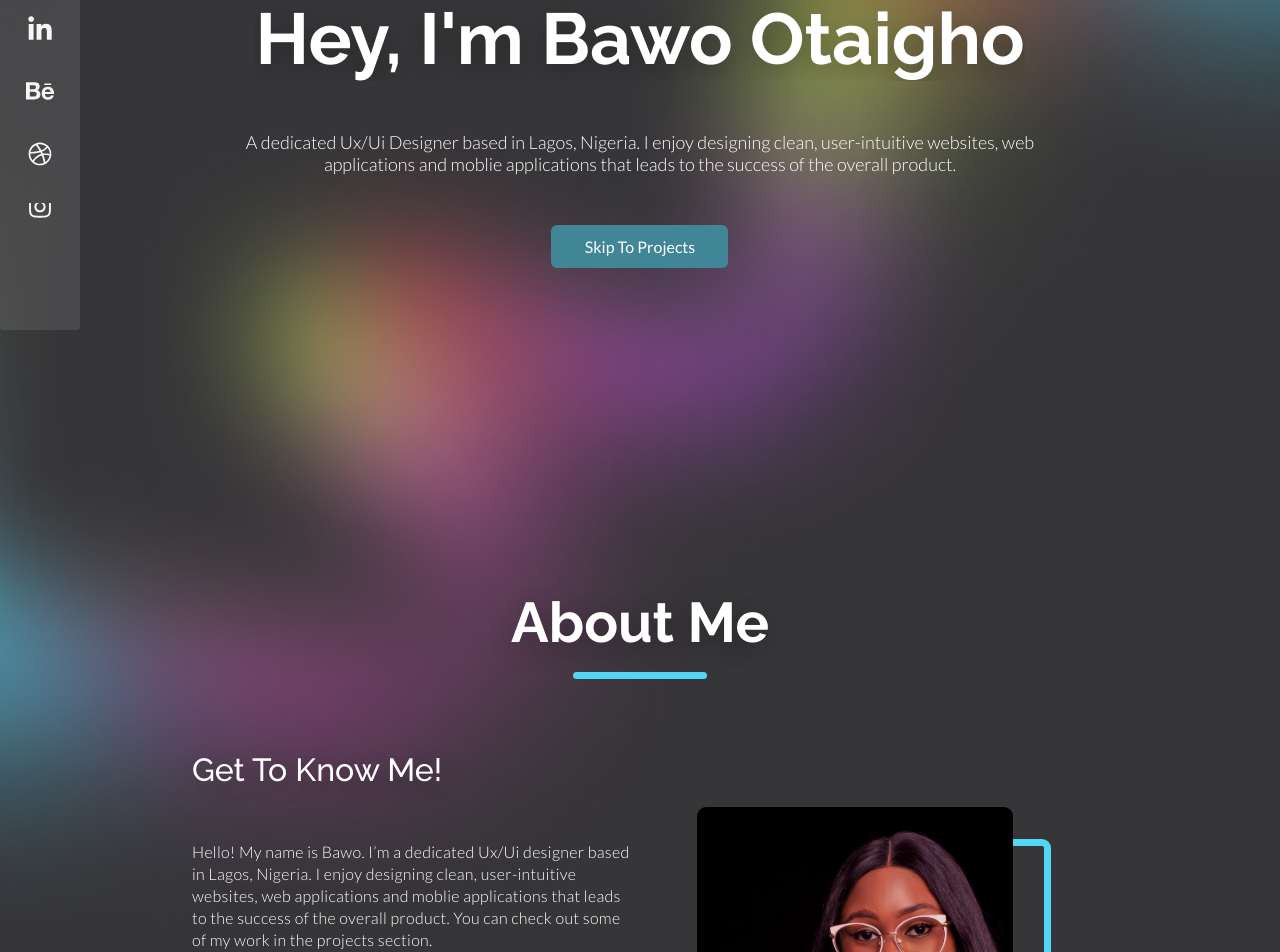
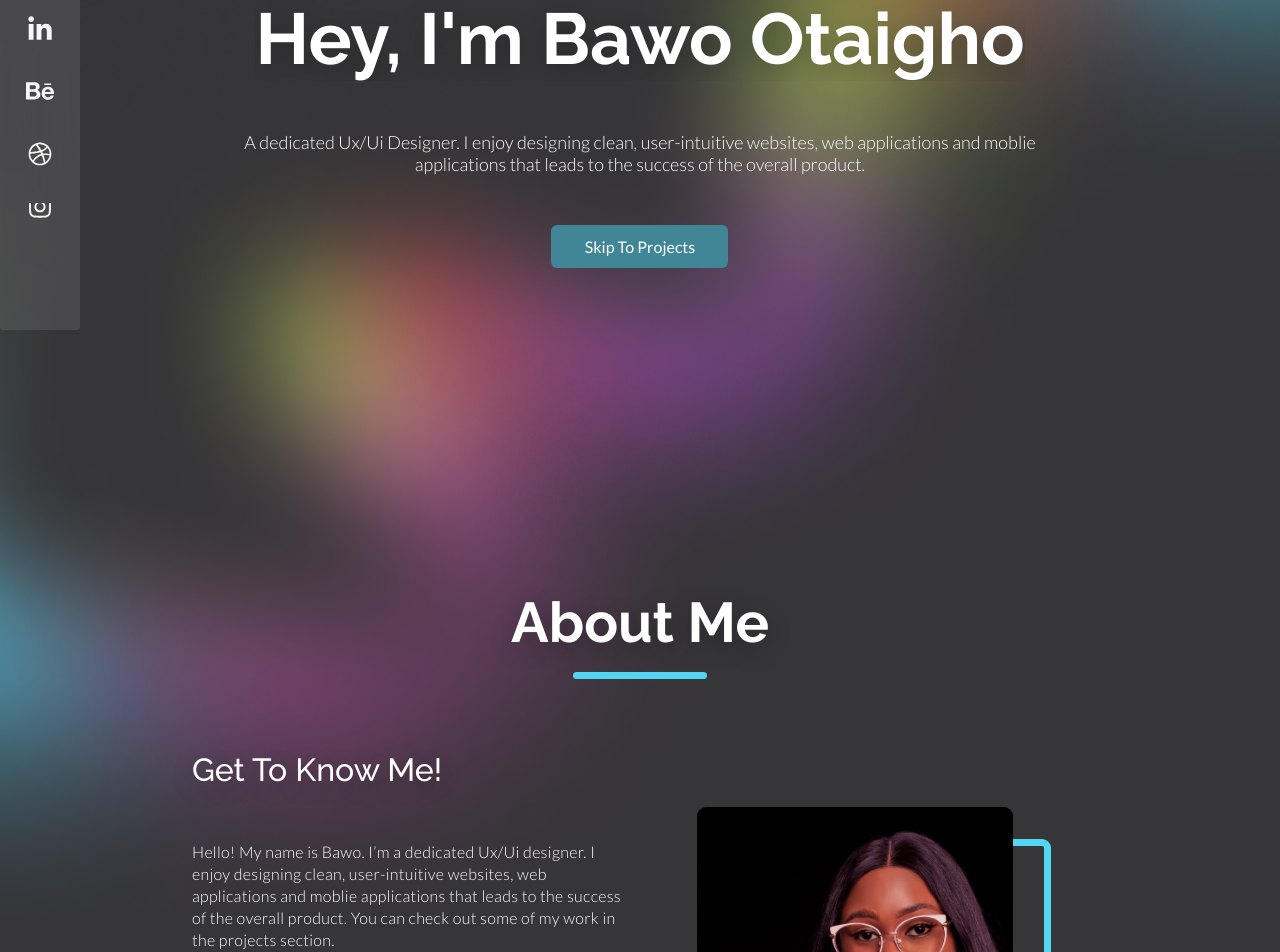
Before and after one commit to kazdevs/bawo-otaigho-portfolio, a React (Create React App) app: page / in a window 1280 px wide. Shown: the part 300-1252 px from the top of the page. Built offline with nearby package versions, Linux system fonts and the light colour scheme.

Commit message:
removed lagos

```diff
--- a/src/sections/about/About.jsx
+++ b/src/sections/about/About.jsx
@@ -20,11 +20,11 @@ const About = () => {
             <h4>Get to Know Me!</h4>
             <div className='about__left-paragraphs'>
               <p>
-                Hello! My name is Bawo. I’m a dedicated Ux/Ui designer based in
-                Lagos, Nigeria. I enjoy designing clean, user-intuitive
-                websites, web applications and moblie applications that leads to
-                the success of the overall product. You can check out some of my
-                work in the projects section.
+                Hello! My name is Bawo. I’m a dedicated Ux/Ui designer. I enjoy
+                designing clean, user-intuitive websites, web applications and
+                moblie applications that leads to the success of the overall
+                product. You can check out some of my work in the projects
+                section.
               </p>
               <p>
                 I also like sharing content related to Ux/Ui design that I have
--- a/src/sections/header/Header.jsx
+++ b/src/sections/header/Header.jsx
@@ -24,10 +24,9 @@ const Header = () => {
             animate={{ y: '0%', opacity: 1 }}
             transition={{ delay: '0.4', duration: 1.4 }}
           >
-            A dedicated Ux/Ui Designer based in Lagos, Nigeria. I enjoy
-            designing clean, user-intuitive websites, web applications and
-            moblie applications that leads to the success of the overall
-            product.
+            A dedicated Ux/Ui Designer. I enjoy designing clean, user-intuitive
+            websites, web applications and moblie applications that leads to the
+            success of the overall product.
           </motion.p>
         </div>
         <div className='header__link-wrapper'>
```
